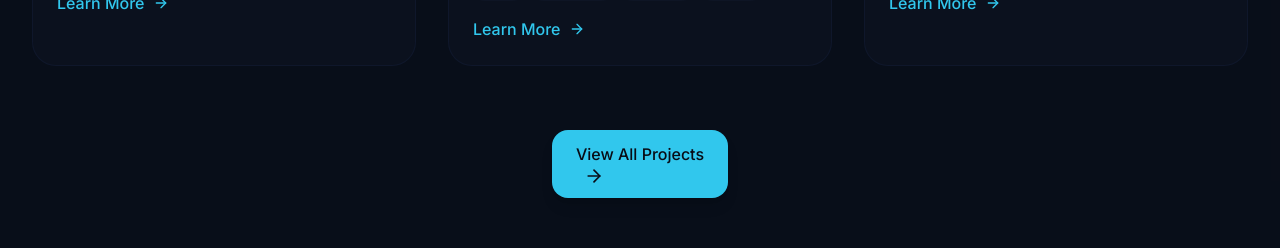
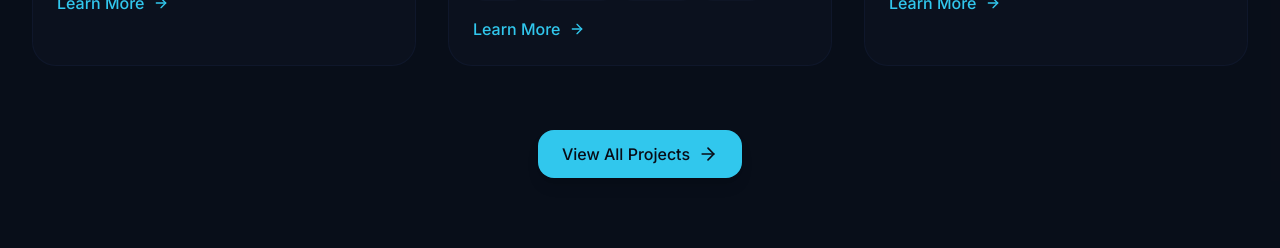
Before and after one commit to HacktivistTD/Nova-Lab, a React (Vite) app: page / in a window 1280 px wide. Shown: the part 4900-5148 px from the top of the page. Built offline with nearby package versions, Linux system fonts and the light colour scheme.

Commit message:
enhance button styling for 'View All Projects' in Portfolio section

```diff
--- a/src/components/sections/Portfolio.tsx
+++ b/src/components/sections/Portfolio.tsx
@@ -162,7 +162,7 @@ export function Portfolio() {
           transition={{ duration: 0.8, delay: 0.6 }}
           className="text-center mt-16"
         >
-          <button className="btn-primary">
+          <button className="btn-primary w-full md:w-auto inline-flex items-center">
             View All Projects
             <ArrowRight className="ml-2 w-5 h-5" />
           </button>
```
